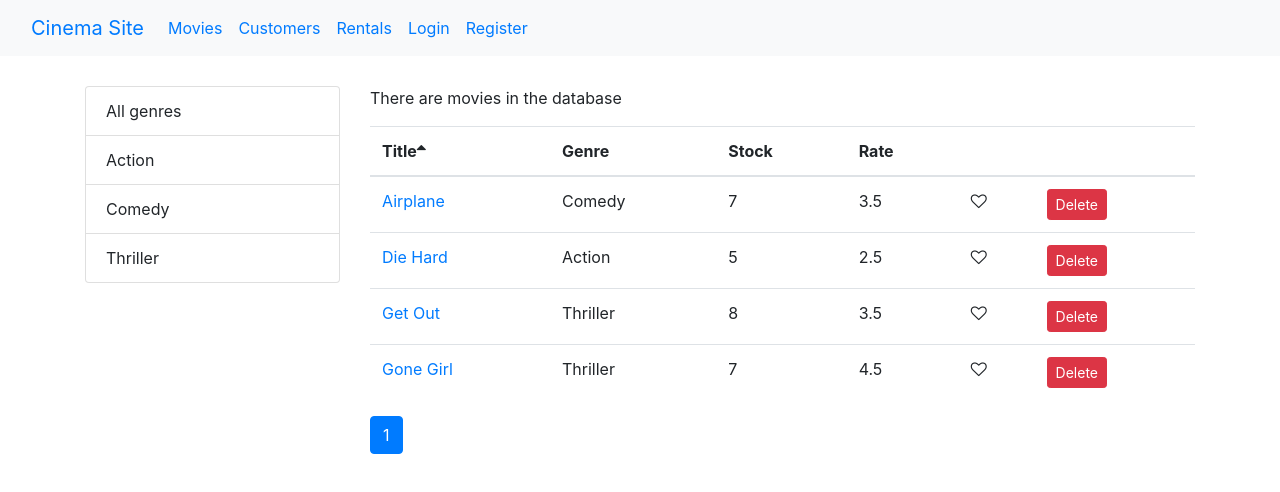
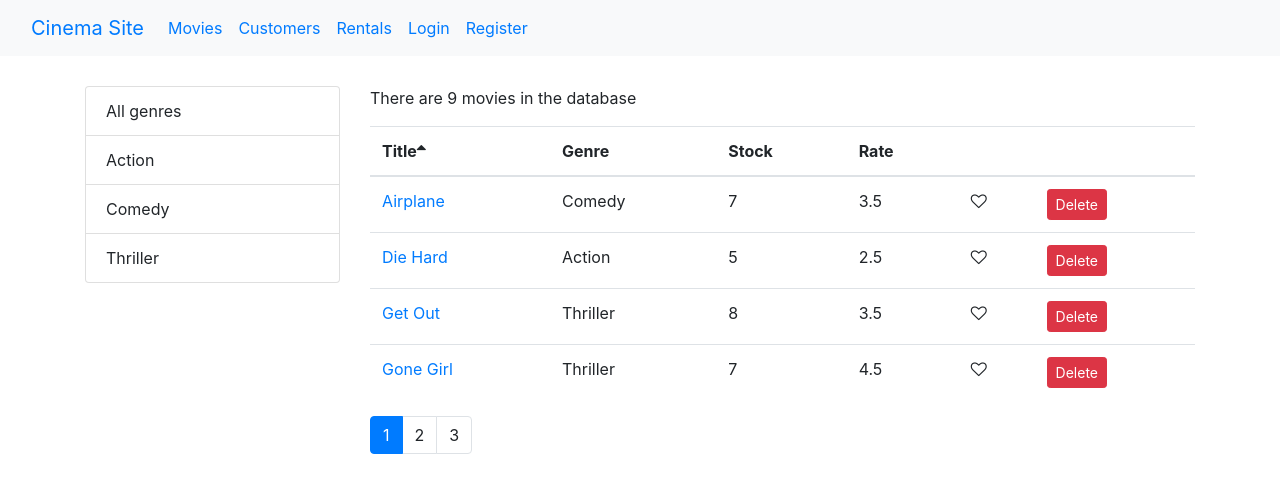
Before and after one commit to Ngeti258/Cinema-site, a React (Create React App) app: page /movies in a window 1280 px wide. Shown: the top 492 px of the page. Built offline with nearby package versions, Linux system fonts and the light colour scheme.

Commit message:
removed bug that prevented pagination rendering

```diff
--- a/src/components/movies.jsx
+++ b/src/components/movies.jsx
@@ -61,7 +61,7 @@ class Movie extends Component {
          />
       </div>
       <div className="col">
-         <p>There are {totalCount.length} movies in the database</p>
+         <p>There are {totalCount} movies in the database</p>
          <MoviesTable
          movies={movies}
          sortColumn={sortColumn}
@@ -71,7 +71,7 @@ class Movie extends Component {
       />
 
       <Pagination
-         itemsCount={totalCount.length}
+         itemsCount={totalCount}
          pageSize={pageSize}
          currentPage={currentPage}
          onPageChange={this.handlePageChange}
```
